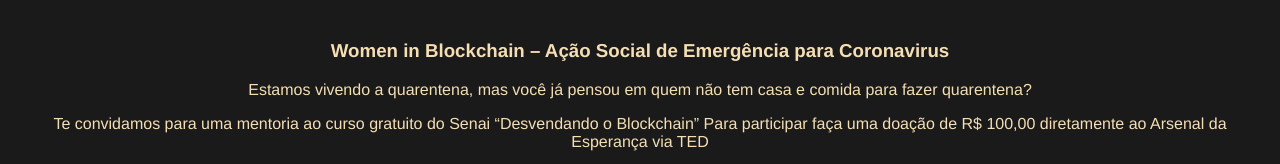
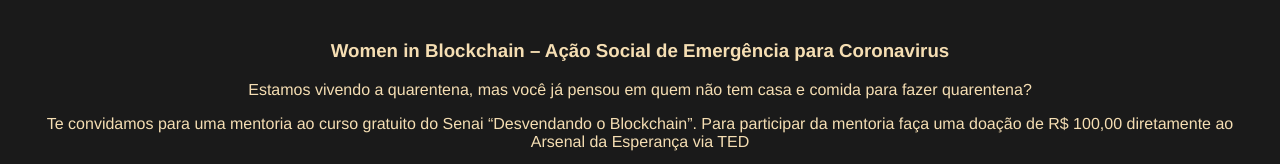
Before and after one commit to jeffprestes/mentoriasolidaria, a plain HTML site: page index.html in a window 1280 px wide. Shown: the top 164 px of the page. Drawn offline with Linux system fonts and the light colour scheme.

Commit message:
melhorias no texto

```diff
--- a/index.html
+++ b/index.html
@@ -34,8 +34,8 @@
 				Estamos vivendo a quarentena, mas você já pensou em quem não tem casa e comida para fazer quarentena?
 			</p>
 			<p>
-				Te convidamos para uma mentoria ao curso gratuito do Senai “Desvendando o Blockchain”
-				Para participar faça uma doação de R$ 100,00 diretamente ao Arsenal da Esperança via TED
+				Te convidamos para uma mentoria ao curso gratuito do Senai “Desvendando o Blockchain”.
+				Para participar da mentoria faça uma doação de R$ 100,00 diretamente ao Arsenal da Esperança via TED
 			</p>
 			<p>
 				<strong>
```
